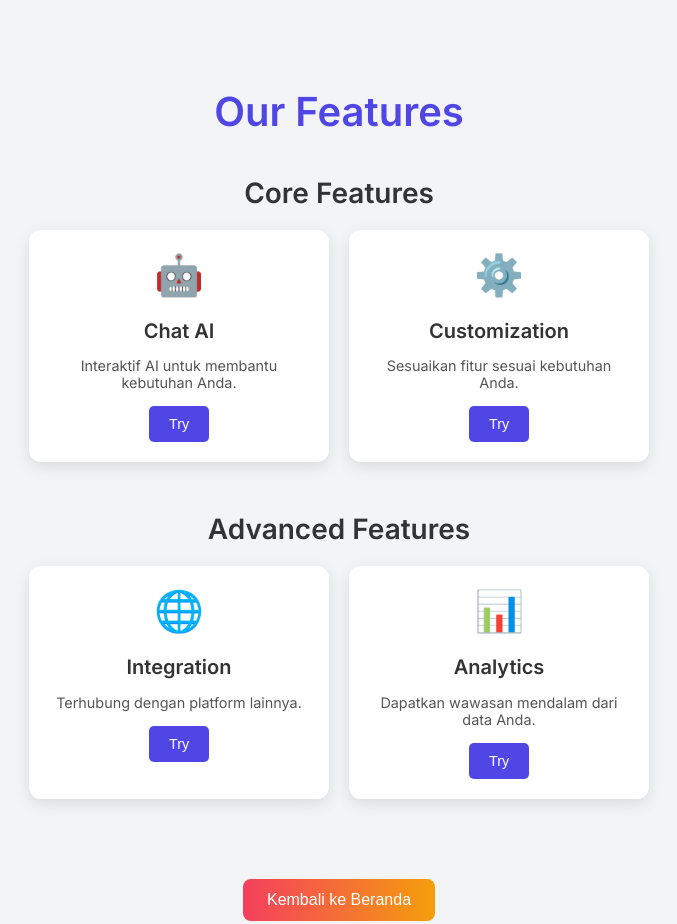
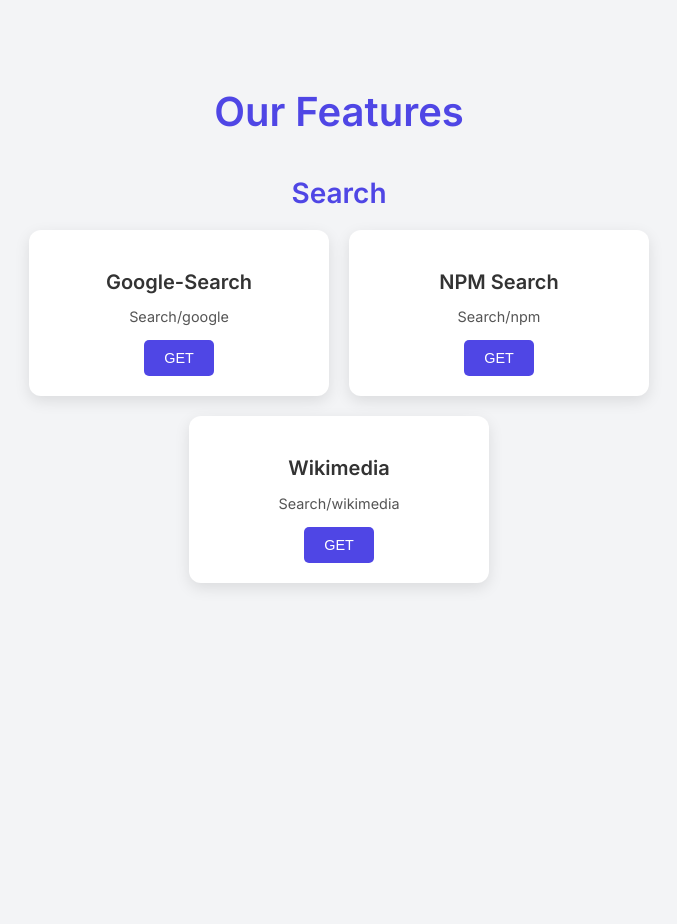
Before and after one commit to LineShare352/Line-Api, a website: page feature.html in a window 1280 px wide. Shown: the top 924 px of the page, without its empty margins (301-978 px from the left). After the commit the page ends 800 px from the top, so only its background shows below. Drawn offline with Linux system fonts and the light colour scheme.

Commit message:
Add files via upload

```diff
--- a/feature.html
+++ b/feature.html
@@ -24,16 +24,21 @@
       color: #4f46e5;
       margin-bottom: 40px;
     }
-    .feature-group {
+    .category-section {
       margin-bottom: 50px;
     }
-    .feature-list {
+    .category-section h2 {
+      font-size: 1.75rem;
+      color: #4f46e5;
+      margin-bottom: 20px;
+    }
+    .category-cards {
       display: flex;
       flex-wrap: wrap;
       gap: 20px;
       justify-content: center;
     }
-    .feature-card {
+    .card {
       background: #fff;
       border-radius: 12px;
       box-shadow: 0 5px 15px rgba(0, 0, 0, 0.1);
@@ -41,33 +46,22 @@
       padding: 20px;
       transition: transform 0.3s, box-shadow 0.3s;
       text-align: center;
-      position: relative;
     }
-    .feature-card:hover {
+    .card:hover {
       transform: translateY(-5px);
       box-shadow: 0 15px 25px rgba(0, 0, 0, 0.2);
     }
-    .feature-icon {
-      font-size: 2.5rem;
-      margin-bottom: 10px;
-      color: #4f46e5;
-    }
-    .feature-title {
+    .card h3 {
       font-size: 1.25rem;
       font-weight: bold;
       margin-bottom: 8px;
     }
-    .feature-desc {
+    .card p {
       font-size: 0.9rem;
       color: #555;
       margin-bottom: 15px;
     }
-    .button-group {
-      display: flex;
-      gap: 10px;
-      justify-content: center;
-    }
-    .button {
+    .card button {
       padding: 10px 20px;
       background-color: #4f46e5;
       color: white;
@@ -77,100 +71,81 @@
       cursor: pointer;
       transition: background-color 0.3s;
     }
-    .button:hover {
+    .card button:hover {
       background-color: #3b36cb;
-    }
-    .back-button {
-      margin-top: 30px;
-      padding: 12px 24px;
-      background: linear-gradient(90deg, #f43f5e, #f59e0b);
-      color: white;
-      border: none;
-      border-radius: 8px;
-      font-size: 1rem;
-      cursor: pointer;
-      transition: background 0.3s;
-    }
-    .back-button:hover {
-      background: linear-gradient(90deg, #e11d48, #d97706);
     }
   </style>
 </head>
 <body>
   <div class="container">
     <h1>Our Features</h1>
-
-    <!-- Core Features -->
-    <div class="feature-group">
-      <h2 style="font-size: 1.75rem; margin-bottom: 20px;">Core Features</h2>
-      <div class="feature-list">
-        <div class="feature-card">
-          <div class="feature-icon">🤖</div>
-          <p class="feature-title">Chat AI</p>
-          <p class="feature-desc">Interaktif AI untuk membantu kebutuhan Anda.</p>
-          <div class="button-group">
-            <button class="button" onclick="redirectToApi('/features/express')">Try</button>
-          </div>
-        </div>
-        <div class="feature-card">
-          <div class="feature-icon">⚙️</div>
-          <p class="feature-title">Customization</p>
-          <p class="feature-desc">Sesuaikan fitur sesuai kebutuhan Anda.</p>
-          <div class="button-group">
-            <button class="button" onclick="redirectToApi('/features/express')">Try</button>
-          </div>
-        </div>
-      </div>
-    </div>
-
-    <!-- Advanced Features -->
-    <div class="feature-group">
-      <h2 style="font-size: 1.75rem; margin-bottom: 20px;">Advanced Features</h2>
-      <div class="feature-list">
-        <div class="feature-card">
-          <div class="feature-icon">🌐</div>
-          <p class="feature-title">Integration</p>
-          <p class="feature-desc">Terhubung dengan platform lainnya.</p>
-          <div class="button-group">
-            <button class="button" onclick="redirectToApi('/features/express')">Try</button>
-          </div>
-        </div>
-        <div class="feature-card">
-          <div class="feature-icon">📊</div>
-          <p class="feature-title">Analytics</p>
-          <p class="feature-desc">Dapatkan wawasan mendalam dari data Anda.</p>
-          <div class="button-group">
-            <button class="button" onclick="redirectToApi('/features/express')">Try</button>
-          </div>
-        </div>
-      </div>
-    </div>
-
-    <!-- Back to Index Button -->
-    <button class="back-button" onclick="goBackToIndex()">Kembali ke Beranda</button>
+    <div id="features"></div>
   </div>
 
   <script>
-    function redirectToApi(endpoint) {
-      fetch(endpoint)
-        .then(response => response.json())
-        .then(data => {
-          alert(JSON.stringify(data, null, 2));
-        })
-        .catch(error => {
-          console.error("Error fetching API:", error);
-        });
+    const features = [
+      {
+        name: "Google-Search",
+        method: "GET",
+        description: "Search/google",
+        category: "Search",
+        endpoint: "../api/google.js",
+        query: "text=Kylian%20Mbappe"
+      },
+      {
+        name: "NPM Search",
+        method: "GET",
+        description: "Search/npm",
+        category: "Search",
+        endpoint: "../api/npm.js",
+        query: "text=axios"
+      },
+      {
+        name: "Wikimedia",
+        method: "GET",
+        description: "Search/wikimedia",
+        category: "Search",
+        endpoint: "../api/wikimedia.js",
+        query: "text=Harimau"
+      }
+    ];
+
+    const featureContainer = document.getElementById("features");
+
+    function createCategorySection(categoryName) {
+      const categorySection = document.createElement("div");
+      categorySection.classList.add("category-section");
+      categorySection.innerHTML = `<h2>${categoryName}</h2><div class="category-cards"></div>`;
+      return categorySection;
     }
 
-    function goBackToIndex() {
-      window.location.href = "index.html";
+    function redirectToEndpoint(endpoint, query) {
+      const fullUrl = `${endpoint}?${query}`;
+      location.href = fullUrl;
     }
-  </script>
-</body>
-</html>catch(error => {
-          console.error("Error fetching file:", error);
+
+    const categories = [...new Set(features.map((feature) => feature.category))];
+    categories.forEach((category) => {
+      const categorySection = createCategorySection(category);
+      const categoryCards = categorySection.querySelector(".category-cards");
+
+      features
+        .filter((feature) => feature.category === category)
+        .forEach((feature) => {
+          const card = document.createElement("div");
+          card.classList.add("card");
+          card.innerHTML = `
+            <h3>${feature.name}</h3>
+            <p>${feature.description}</p>
+            <button onclick="redirectToEndpoint('${feature.endpoint}', '${feature.query}')">
+              ${feature.method}
+            </button>
+          `;
+          categoryCards.appendChild(card);
         });
-    }
+
+      featureContainer.appendChild(categorySection);
+    });
   </script>
 </body>
 </html>
```
